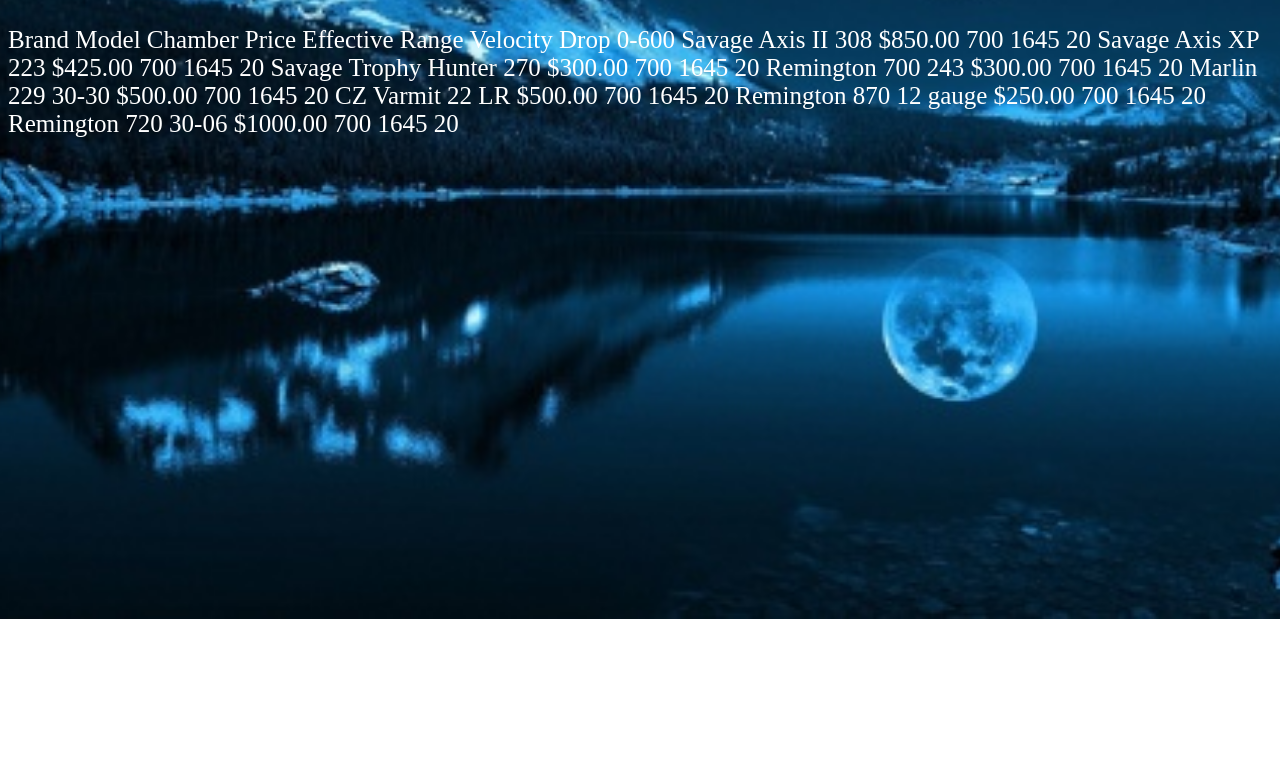
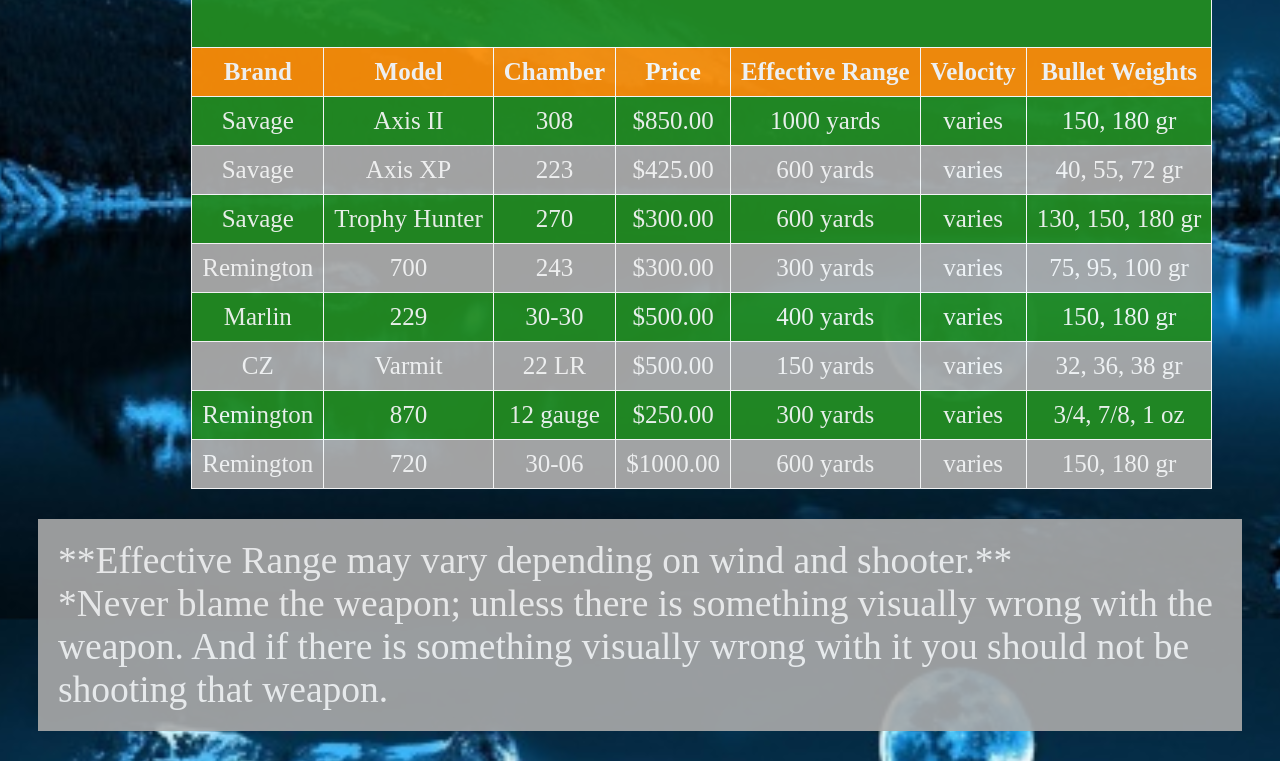
Before and after one commit to Cgoody15/Assignment4, a plain HTML site: page comparisons.html in a window 1280 px wide. Shown: the part 214-975 px from the top of the page. Before the commit the page ends 833 px from the top, so only its background shows below. Drawn offline with Linux system fonts and the light colour scheme.

Commit message:
revisions

```diff
--- a/comparisons.html
+++ b/comparisons.html
@@ -25,15 +25,24 @@
         }
 
         th {
-            background-color: darkorange
+            background-color: darkorange;
         }
 
         tr:nth-child(even) {
-            background: #aaa
+            background: #aaa;
         }
 
         tr:nth-child(odd) {
-            background-color: #669944;
+            background-color: forestgreen;
+        }
+        p{
+            display: inline-block;
+            margin: 30px;
+            padding: 20px;
+            font-size: 150%;
+            opacity: .9;
+            background: #aaa;
+
         }
     </style>
 </head>
@@ -44,10 +53,10 @@
             <li><a class="main_nav" href="index.html">Home</a></li>
         </ul>
     </div><br>
-    <tabe>
+    <table>
         <tr>
             <td colspan="7">
-                <h1>Fauture Comparison</h1>
+                <h1>Weapon Comparison</h1>
             </td>
         </tr>
         <tr>
@@ -57,84 +66,84 @@
             <th>Price</th>
             <th>Effective Range</th>
             <th>Velocity</th>
-            <th>Drop 0-600</th>
+            <th>Bullet Weights</th>
         </tr>
         <tr>
             <td>Savage</td>
             <td>Axis II</td>
             <td>308</td>
             <td>$850.00</td>
-            <td>700</td>
-            <td>1645</td>
-            <td>20</td>
+            <td>1000 yards</td>
+            <td>varies</td>
+            <td>150, 180 gr</td>
         </tr>
         <tr>
             <td>Savage</td>
             <td>Axis XP</td>
             <td>223</td>
             <td>$425.00</td>
-            <td>700</td>
-            <td>1645</td>
-            <td>20</td>
+            <td>600 yards</td>
+            <td>varies</td>
+            <td>40, 55, 72 gr</td>
         </tr>
         <tr>
             <td>Savage</td>
             <td>Trophy Hunter</td>
             <td>270</td>
             <td>$300.00</td>
-            <td>700</td>
-            <td>1645</td>
-            <td>20</td>
+            <td>600 yards</td>
+            <td>varies</td>
+            <td>130, 150, 180 gr</td>
         </tr>
         <tr>
             <td>Remington</td>
             <td>700</td>
             <td>243</td>
             <td>$300.00</td>
-            <td>700</td>
-            <td>1645</td>
-            <td>20</td>
+            <td>300 yards</td>
+            <td>varies</td>
+            <td>75, 95, 100 gr</td>
         </tr>
         <tr>
             <td>Marlin</td>
             <td>229</td>
             <td>30-30</td>
             <td>$500.00</td>
-            <td>700</td>
-            <td>1645</td>
-            <td>20</td>
+            <td>400 yards</td>
+            <td>varies</td>
+            <td>150, 180 gr</td>
         </tr>
         <tr>
             <td>CZ</td>
             <td>Varmit</td>
             <td>22 LR</td>
             <td>$500.00</td>
-            <td>700</td>
-            <td>1645</td>
-            <td>20</td>
+            <td>150 yards</td>
+            <td>varies</td>
+            <td>32, 36, 38 gr</td>
         </tr>
         <tr>
             <td>Remington</td>
             <td>870</td>
             <td>12 gauge</td>
             <td>$250.00</td>
-            <td>700</td>
-            <td>1645</td>
-            <td>20</td>
+            <td>300 yards</td>
+            <td>varies</td>
+            <td>3/4, 7/8, 1 oz</td>
         </tr>
         <tr>
             <td>Remington</td>
             <td>720</td>
             <td>30-06</td>
             <td>$1000.00</td>
-            <td>700</td>
-            <td>1645</td>
-            <td>20</td>
+            <td>600 yards</td>
+            <td>varies</td>
+            <td>150, 180 gr</td>
         </tr>
 
-    </tabe>
+    </table>
 
-
+<p> **Effective Range may vary depending on wind and shooter.**<br> *Never blame the weapon; unless there is something visually wrong with the weapon. And if there is something visually wrong with it you should not be shooting that weapon.</p>
 
 </body>
 
```
Also changed, not shown: about.html (+10 -1 lines), contact.html (+29 -7 lines), index.html (+3 -0 lines), signup.html (+5 -0 lines).
